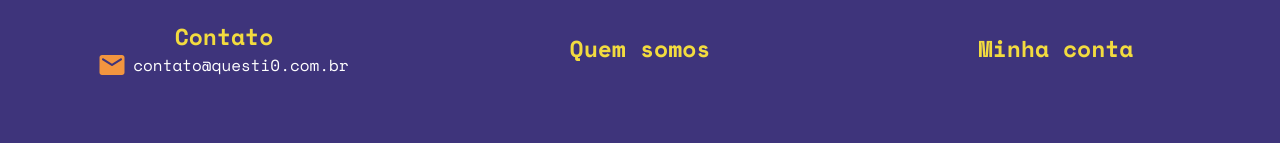
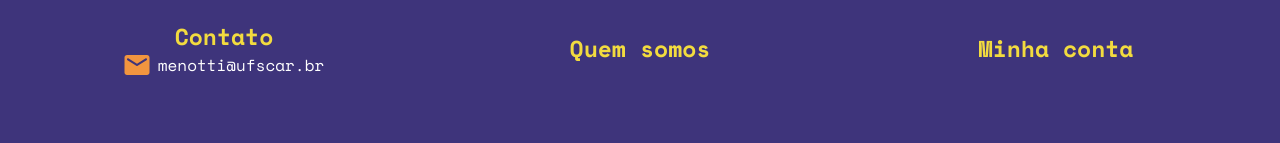
Before and after one commit to QuestIO42/App-frontend, a React (Vite) app: page /home in a window 1280 px wide. Shown: the part 2207-2350 px from the top of the page. Built offline with nearby package versions, Linux system fonts and the light colour scheme.

Commit message:
feat: contact email

```diff
--- a/src/components/footer/Footer.tsx
+++ b/src/components/footer/Footer.tsx
@@ -8,7 +8,7 @@ export default function Footer() {
           <p className="text-2xl font-bold text-amarelo">Contato</p>
           <div className="flex items-center justify-center gap-2">
             <EmailIcon></EmailIcon>
-            <p>contato@questi0.com.br</p>
+            <p>menotti@ufscar.br</p>
           </div>
         </div>
 
```
